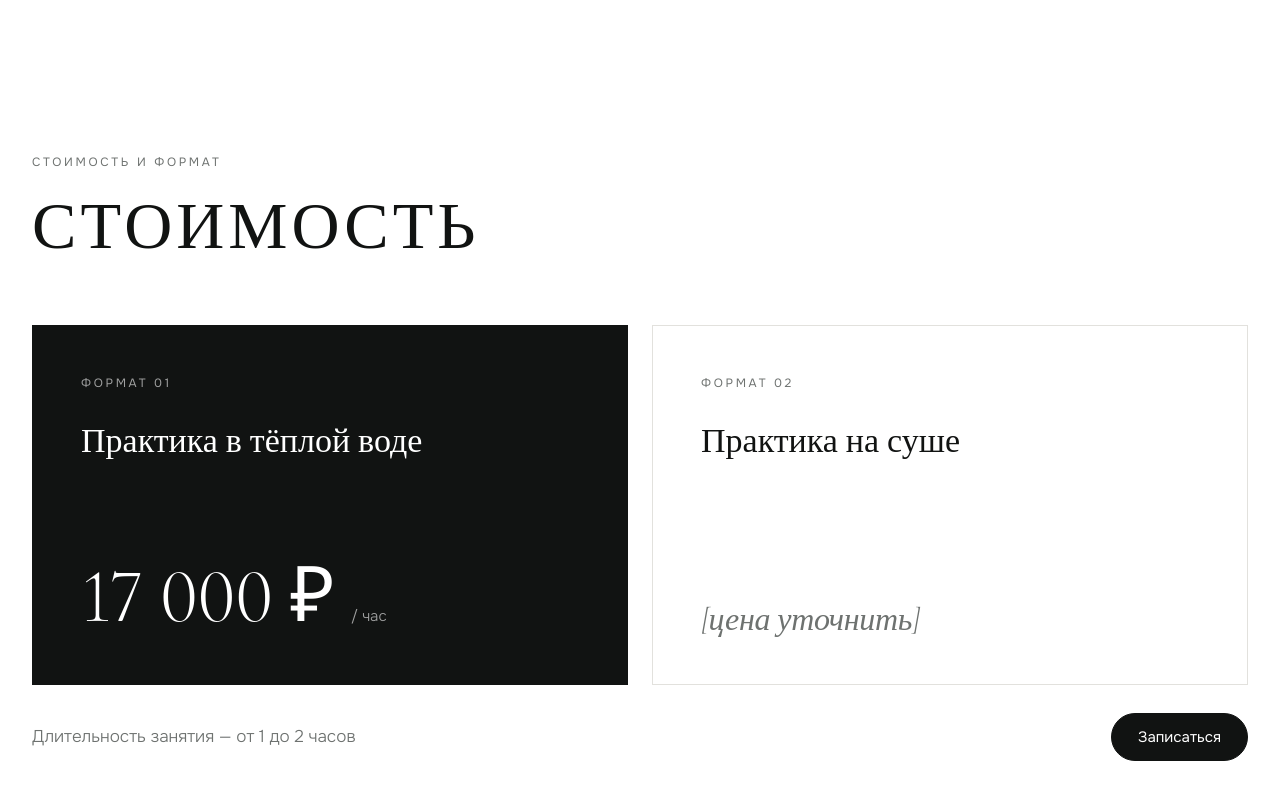
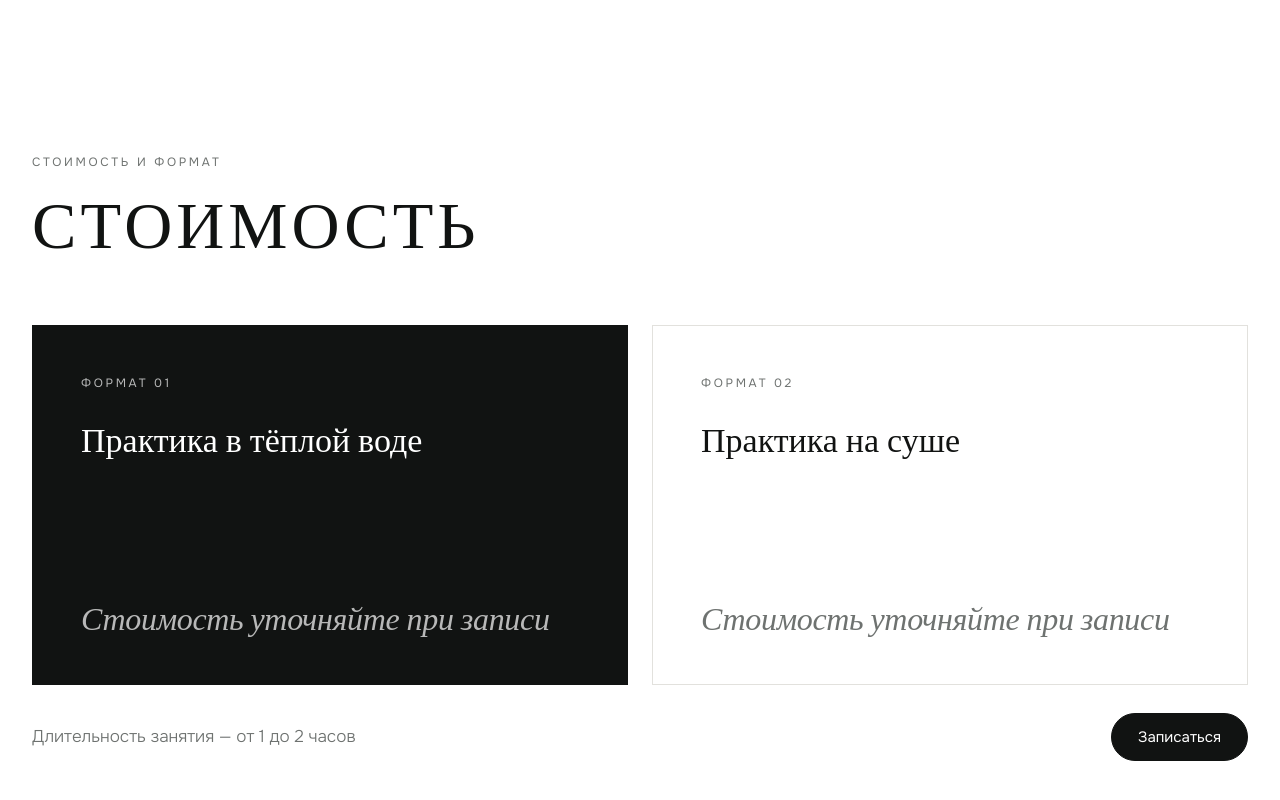
Before and after one commit to mostiev/loremaqua, a plain HTML site: page index.html in a window 1280 px wide. Shown: the part 5936-6736 px from the top of the page. Drawn offline with nearby package versions, Linux system fonts and the light colour scheme.

Commit message:
Убрать цены, оставить раздел стоимости
Co-Authored-By: Claude Opus 5.5 <noreply@anthropic.com>
Claude-Session: https://claude.ai/code/session_01VE5N5L87wAPzWfvpibnqrc

```diff
--- a/index.html
+++ b/index.html
@@ -168,7 +168,7 @@ section[id]{scroll-margin-top:80px}
 .p-card .sum small{font-family:var(--body);font-size:15px;color:var(--grey);letter-spacing:0}
 .p-card .sum.tbd{font-size:32px;font-style:italic;color:var(--grey)}
 .p-card.dark{background:var(--ink);color:#fff;border-color:var(--ink)}
-.p-card.dark .label,.p-card.dark .sum small{color:rgba(255,255,255,.6)}
+.p-card.dark .label,.p-card.dark .sum small,.p-card.dark .sum.tbd{color:rgba(255,255,255,.7)}
 .price-foot{display:flex;flex-wrap:wrap;justify-content:space-between;align-items:center;gap:16px;margin-top:28px;color:var(--grey)}
 @media (max-width:760px){.price-grid{grid-template-columns:1fr}.p-card{padding:32px;min-height:280px}}
 
@@ -390,13 +390,13 @@ section[id]{scroll-margin-top:80px}
     <div class="fmt-grid">
       <a class="fmt" href="#booking">
         <div class="media"><video src="media/format-water.mp4" poster="media/format-water.jpg" autoplay muted loop playsinline aria-hidden="true"></video><span class="tag">01</span></div>
-        <div class="cap"><h3>В воде</h3><span>17 000 ₽ / час</span></div>
+        <div class="cap"><h3>В воде</h3><span>1–2 часа</span></div>
         <p>Тёплая вода, погружение — по готовности.</p>
         <span class="more">Записаться <i></i></span>
       </a>
       <a class="fmt" href="#booking">
         <div class="media"><video src="media/format-land.mp4" poster="media/format-land.jpg" autoplay muted loop playsinline aria-hidden="true"></video><span class="tag">02</span></div>
-        <div class="cap"><h3>На суше</h3><span>[цена уточнить]</span></div>
+        <div class="cap"><h3>На суше</h3><span>1–2 часа</span></div>
         <p>Массажный стол, техники для тела и дыхания.</p>
         <span class="more">Записаться <i></i></span>
       </a>
@@ -431,12 +431,12 @@ section[id]{scroll-margin-top:80px}
       <div class="p-card dark">
         <span class="label">Формат 01</span>
         <h3>Практика в тёплой воде</h3>
-        <p class="sum">17 000 ₽ <small>/ час</small></p>
+        <p class="sum tbd">Стоимость уточняйте при записи</p>
       </div>
       <div class="p-card">
         <span class="label">Формат 02</span>
         <h3>Практика на суше</h3>
-        <p class="sum tbd">[цена уточнить]</p>
+        <p class="sum tbd">Стоимость уточняйте при записи</p>
       </div>
     </div>
     <div class="price-foot"><span>Длительность занятия — от 1 до 2 часов</span><a class="pill solid" href="#booking">Записаться</a></div>
```
